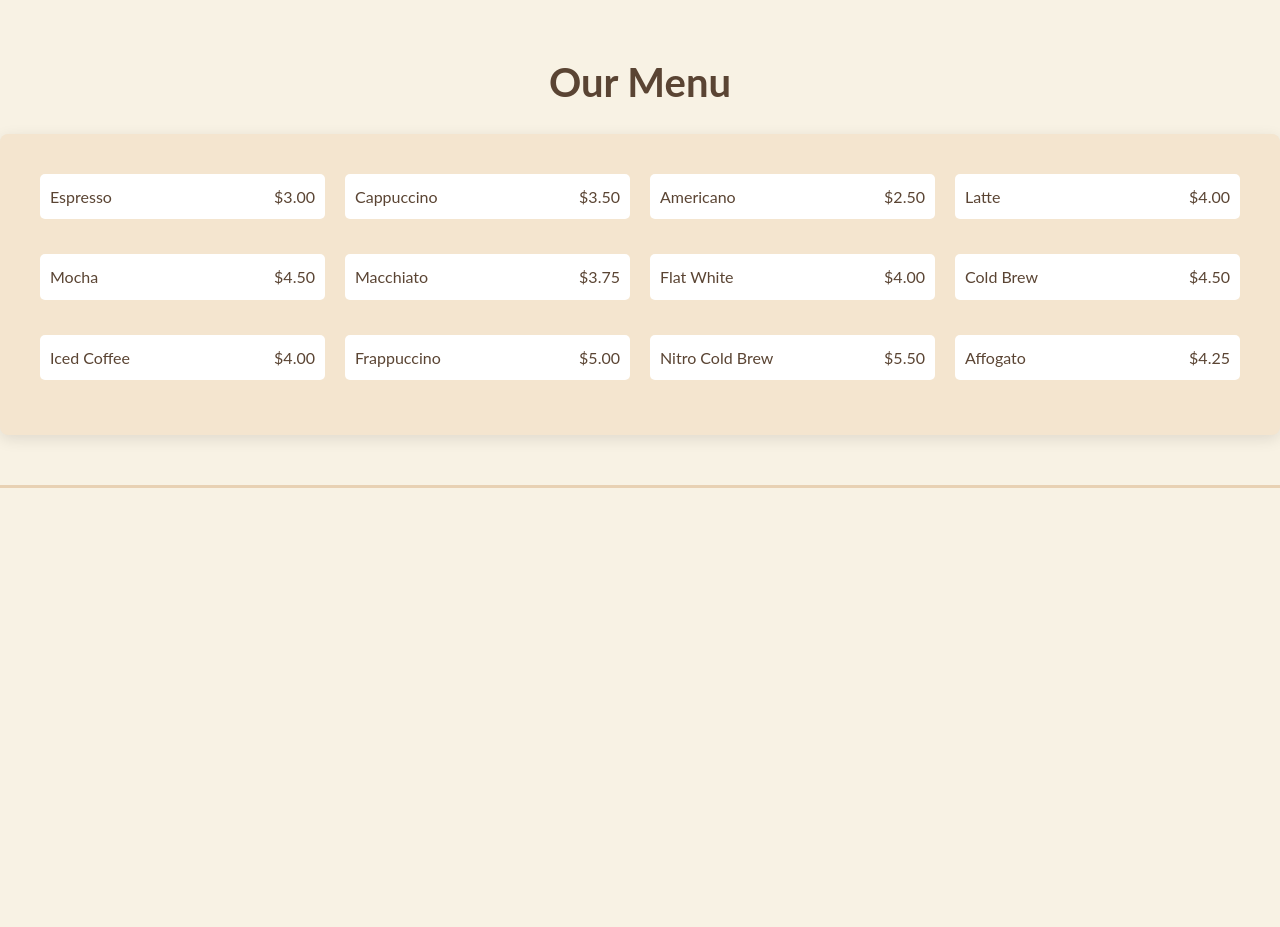
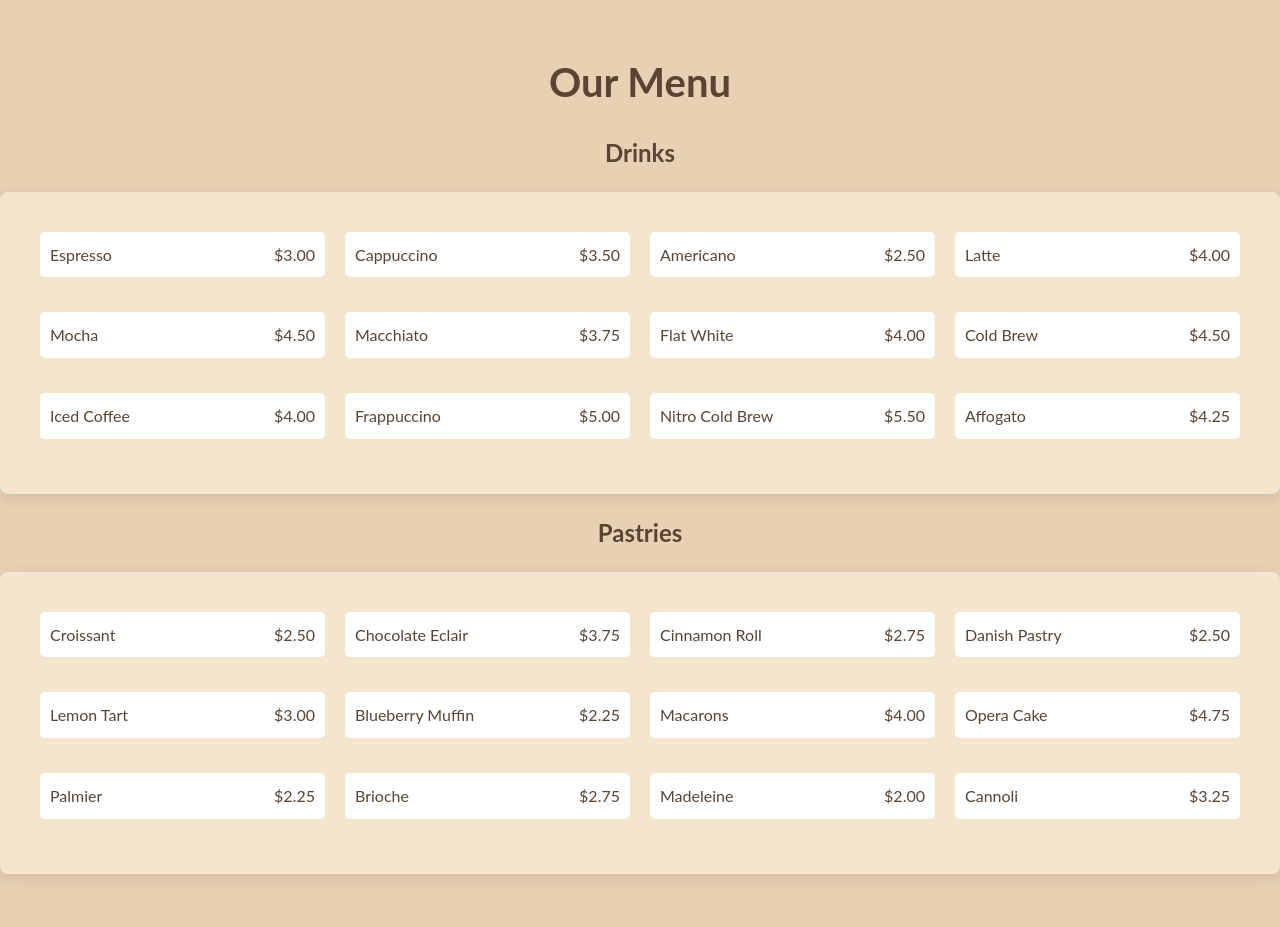
Before and after one commit to RYeeAnn/The-Cozy-Corner-Cafe, a Flask app: page /menu in a window 1280 px wide. Shown: the part 46-973 px from the top of the page. Before the commit the page ends 534 px from the top, so only its background shows below. Run offline with Flask 3, Linux system fonts and the light colour scheme; some libraries are stand-ins or nearby versions.

Commit message:
pastries in menu and mongodb for contact

```diff
--- a/app.py
+++ b/app.py
@@ -1,25 +1,26 @@
 from flask import Flask, render_template, session, redirect, url_for, request, flash
+from flask_pymongo import PyMongo
 
 app = Flask(__name__)
-app.secret_key = 'your_secret_key'  # Choose a random key for your app
+app.secret_key = 'your_secret_key'  # Remember to keep this key safe and private
+app.config["MONGO_URI"] = "mongodb://localhost:27017/mydatabase"
+mongo = PyMongo(app)
+
+def get_screen_width():
+    """Utility function to fetch screen width from request args or session."""
+    return session.get('screen_width', request.args.get('width', type=int, default=320))
 
 @app.route('/')
 def home():
-    screen_width = request.args.get('width', type=int, default=320)
-    session['screen_width'] = screen_width
-    return render_template('home.html', screen_width=screen_width)
+    return render_template('home.html', screen_width=get_screen_width())
 
 @app.route('/about')
 def about():
-    screen_width = request.args.get('width', type=int, default=320)
-    session['screen_width'] = screen_width
-    return render_template('about.html', screen_width=screen_width)
+    return render_template('about.html', screen_width=get_screen_width())
 
 @app.route('/menu')
 def menu():
-    screen_width = request.args.get('width', type=int, default=320)
-    session['screen_width'] = screen_width
-    menu_items = [
+    drink_items = [
     {"name": "Espresso", "price": "$3.00",},
     {"name": "Cappuccino", "price": "$3.50"},
     {"name": "Americano", "price": "$2.50"},
@@ -33,14 +34,26 @@ def menu():
     {"name": "Nitro Cold Brew", "price": "$5.50"},
     {"name": "Affogato", "price": "$4.25"},
 ]
+    pastries_items = [
+    {"name": "Croissant", "price": "$2.50"},
+    {"name": "Chocolate Eclair", "price": "$3.75"},
+    {"name": "Cinnamon Roll", "price": "$2.75"},
+    {"name": "Danish Pastry", "price": "$2.50"},
+    {"name": "Lemon Tart", "price": "$3.00"},
+    {"name": "Blueberry Muffin", "price": "$2.25"},
+    {"name": "Macarons", "price": "$4.00"},
+    {"name": "Opera Cake", "price": "$4.75"},
+    {"name": "Palmier", "price": "$2.25"},
+    {"name": "Brioche", "price": "$2.75"},
+    {"name": "Madeleine", "price": "$2.00"},
+    {"name": "Cannoli", "price": "$3.25"},
+]
 
-    return render_template('menu.html', items=menu_items, screen_width=screen_width)
+    return render_template('menu.html', drink=drink_items, pastries=pastries_items, screen_width=get_screen_width())
 
 @app.route('/contact')
 def contact():
-    screen_width = request.args.get('width', type=int, default=320)
-    session['screen_width'] = screen_width
-    return render_template('contact.html', screen_width=screen_width)
+    return render_template('contact.html', screen_width=get_screen_width())
 
 @app.route('/submit_contact', methods=["POST"])
 def submit_contact():
@@ -48,21 +61,16 @@ def submit_contact():
     email = request.form.get('email')
     message = request.form.get('message')
 
-    # TODO: Handle the form data (e.g., save it to a database, send an email, etc.)
-    # For now, just flash a success message
-    flash("Thanks for reaching out, {}! We'll get back to you soon.".format(name), 'success')
+    # Saving to MongoDB
+    contacts = mongo.db.contacts  # 'contacts' is the collection name
+    contacts.insert_one({"name": name, "email": email, "message": message})
+
+    flash(f"Thanks for reaching out, {name}! We'll get back to you soon.", 'success')
     return redirect(url_for('contact'))
 
 @app.route('/buynow')
 def buynow():
-    screen_width = request.args.get('width', type=int, default=320)
-    session['screen_width'] = screen_width
-    return render_template('buynow.html', screen_width=screen_width)
-
-
-
-
-
+    return render_template('buynow.html', screen_width=get_screen_width())
 
 if __name__ == '__main__':
     app.run(debug=True)
--- a/static/style.css
+++ b/static/style.css
@@ -93,7 +93,7 @@ button:hover {
 
 /* Menu Header */
 .menu__header {
-    background: #f8f2e4;
+    background-color: #e8d1b3;
     padding: 50px 0;
     text-align: center;
     border-bottom: 3px solid #e8d1b3;
@@ -129,12 +129,12 @@ button:hover {
     transition: transform 0.3s, box-shadow 0.3s;
 }
 
-.menu__item-name, .menu__item-price {
+.drink__item-name, .drink__item-price {
     flex: 1; /* This ensures that both item and price occupy equal width */
     text-align: left; /* Align item text to the left */
 }
 
-.menu__item-price {
+.drink__item-price {
     text-align: right; /* Align price text to the right */
 }
 
--- a/templates/menu.html
+++ b/templates/menu.html
@@ -19,8 +19,18 @@
 
         <div class="menu__header">
             <h1>Our Menu</h1>
+            <h2>Drinks</h2>
             <ul class="menu__list">
-                {% for item in items %}
+                {% for item in drink %}
+                <li>
+                    <div class="menu__item-name">{{ item.name }}</div>
+                    <div class="menu__item-price">{{ item.price }}</div>
+                </li>
+                {% endfor %}
+            </ul>
+            <h2>Pastries</h2>
+            <ul class="menu__list">
+                {% for item in pastries %}
                 <li>
                     <div class="menu__item-name">{{ item.name }}</div>
                     <div class="menu__item-price">{{ item.price }}</div>
```
Also changed, not shown: other parts of static/style.css (+45 -4 lines), templates/contact.html (+11 -0 lines).
